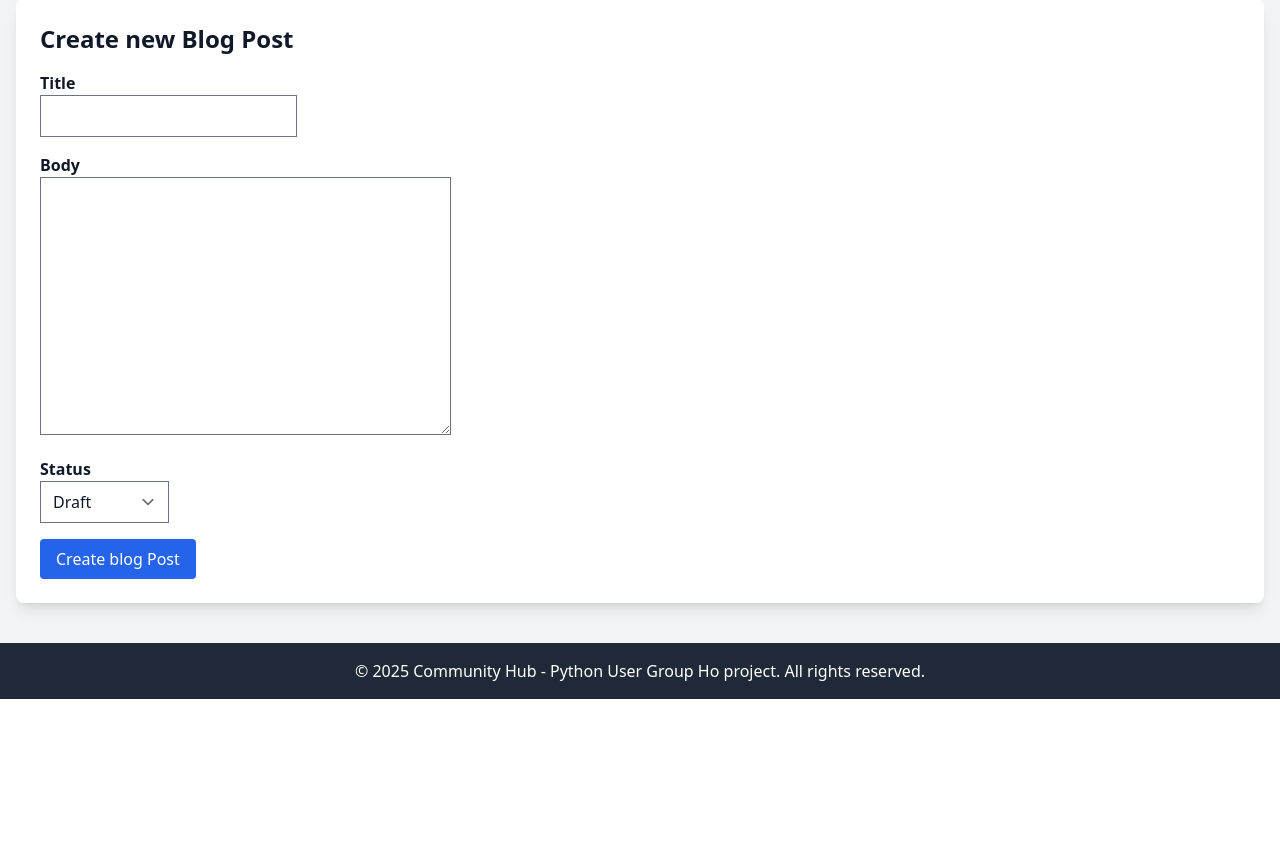
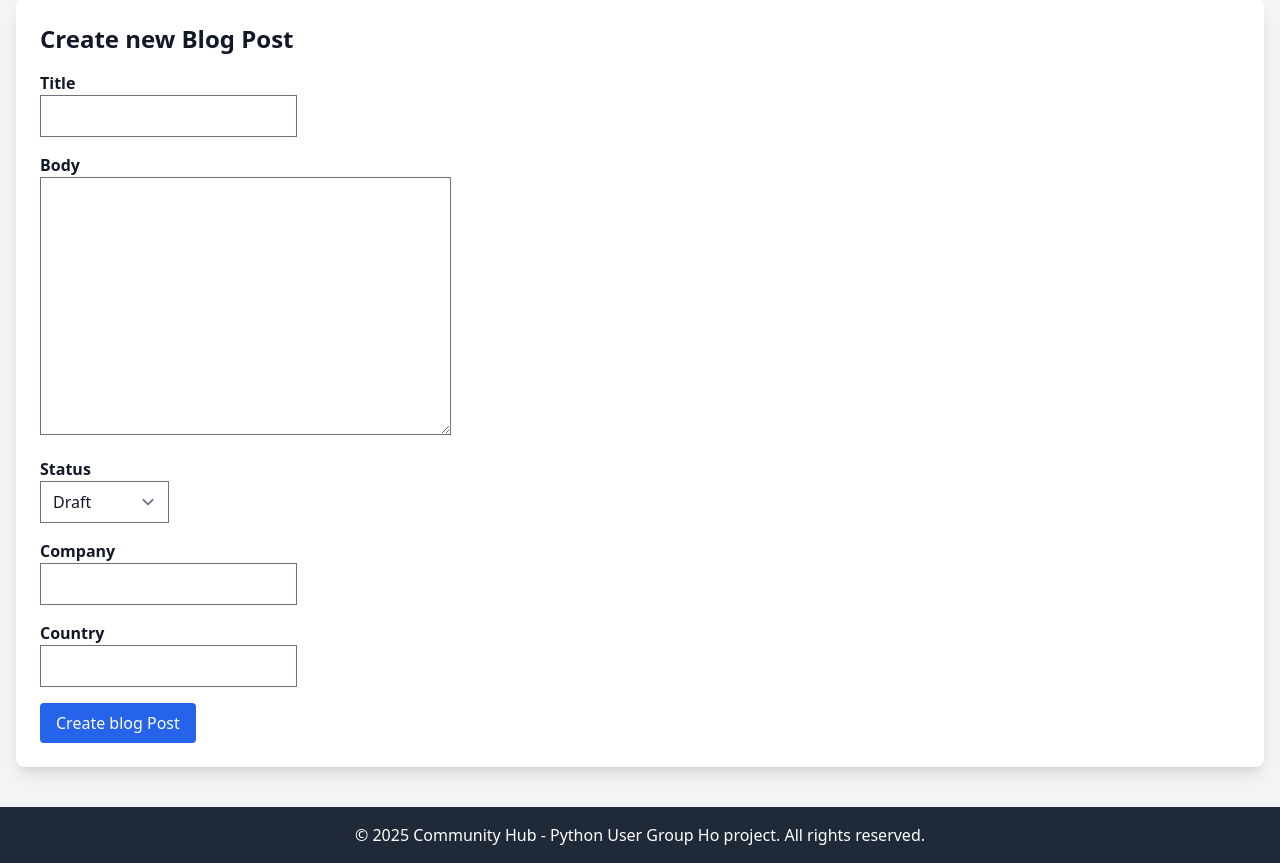
Before and after one commit to bilesanmiahmad/pythonho-do, a Django app: page /create/ in a window 1280 px wide. Shown: the part 105-968 px from the top of the page. Before the commit the page ends 804 px from the top, so only its background shows below. Run offline with Django 5.2, Linux system fonts and the light colour scheme; the visitor is signed in with stand-in values (Sample User, id 1); grey boxes labelled with a size stand in for pictures from a placeholder-image service; some libraries are stand-ins or nearby versions.

Commit message:
added country

```diff
--- a/app/forms.py
+++ b/app/forms.py
@@ -5,4 +5,5 @@ class BlogPostForm(forms.Form):
     title = forms.CharField(label="Title", max_length=150)
     content = forms.CharField(widget=forms.Textarea)
     company = forms.CharField(label="Company", max_length=150)
+    country = forms.CharField(label="Country", max_length=150)
     status = forms.ChoiceField(choices=[("draft", "Draft"), ("published", "Published")])
--- a/app/models.py
+++ b/app/models.py
@@ -17,6 +17,7 @@ class BlogPost(models.Model):
         ("published", "Published"),
     ]
     company = models.CharField(max_length=255, null=True, blank=True)
+    country = models.CharField(max_length=255, null=True, blank=True)
     title = models.CharField(max_length=255)
     content = models.TextField()
     created_at = models.DateTimeField(auto_now_add=True)
--- a/templates/app/blog_detail.html
+++ b/templates/app/blog_detail.html
@@ -7,7 +7,7 @@
         <h2 class="text-3xl font-bold mb-4">{{ post.title }}</h2>
         <p class="text-gray-800">{{ post.content }}</p>
         <p class="text-gray-500 font-thin text-sm">Company: {{ post.company }}</p>
-
+        <p class="text-gray-500 font-thin text-sm">Country: {{ post.country }}</p>
         <div class="mt-6">
             {% if user.is_authenticated and user == post.author %}
                 <a href="{% url 'update_blog' post_id=post.id %}" class="text-green-600 hover:underline">Edit</a>
--- a/templates/app/blog_list.html
+++ b/templates/app/blog_list.html
@@ -15,6 +15,7 @@
                 <p class='text-gray-700'>{{ post.content|truncatewords:20 }}</p>
                 <p class="text-gray-500 font-thin text-sm">By: {{ post.author }}</p>
                 <p class="text-gray-500 font-thin text-sm">Company: {{ post.company }}</p>
+                <p class="text-gray-500 font-thin text-sm">Country: {{ post.country }}</p>
 
                 {% if user.is_authenticated and user == post.author %}
                     <div class='mt-4'>
--- a/templates/app/create_blog.html
+++ b/templates/app/create_blog.html
@@ -39,6 +39,26 @@
         {% endif %}
        </div>
 
+       <div>
+        <label for="{{ form.company.id_for_label }}" class="block font-semibold">Company</label>
+        {{ form.company }}
+        {% if form.company.errors %}
+            {% for error in form.company.errors %}
+                <span class="error-message">{{ error|escape }}</span>
+            {% endfor %}
+        {% endif %}
+       </div>
+
+       <div>
+        <label for="{{ form.country.id_for_label }}" class="block font-semibold">Country</label>
+        {{ form.country }}
+        {% if form.country.errors %}
+            {% for error in form.country.errors %}
+                <span class="error-message">{{ error|escape }}</span>
+            {% endfor %}
+        {% endif %}
+       </div>
+
         <button type="submit" class="bg-blue-600 text-white px-4 py-2 rounded hover:bg-blue-700">
             Create blog Post
         </button>
```
Also changed, not shown: templates/app/update_blog.html (+20 -0 lines), app/migrations/0005_blogpost_country.py (added).
